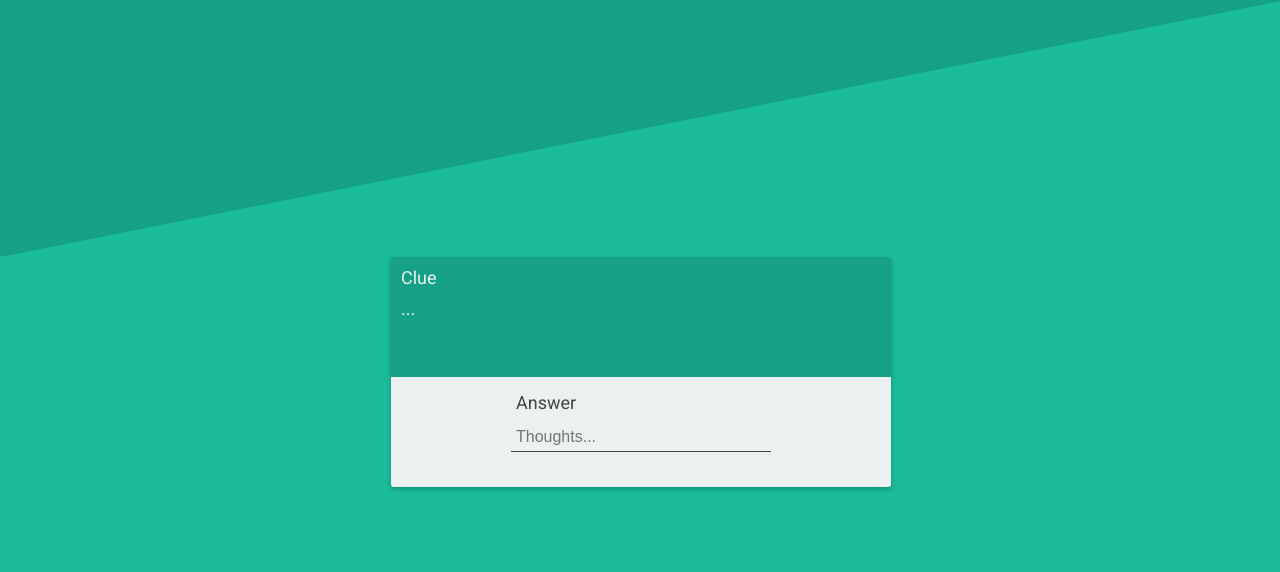
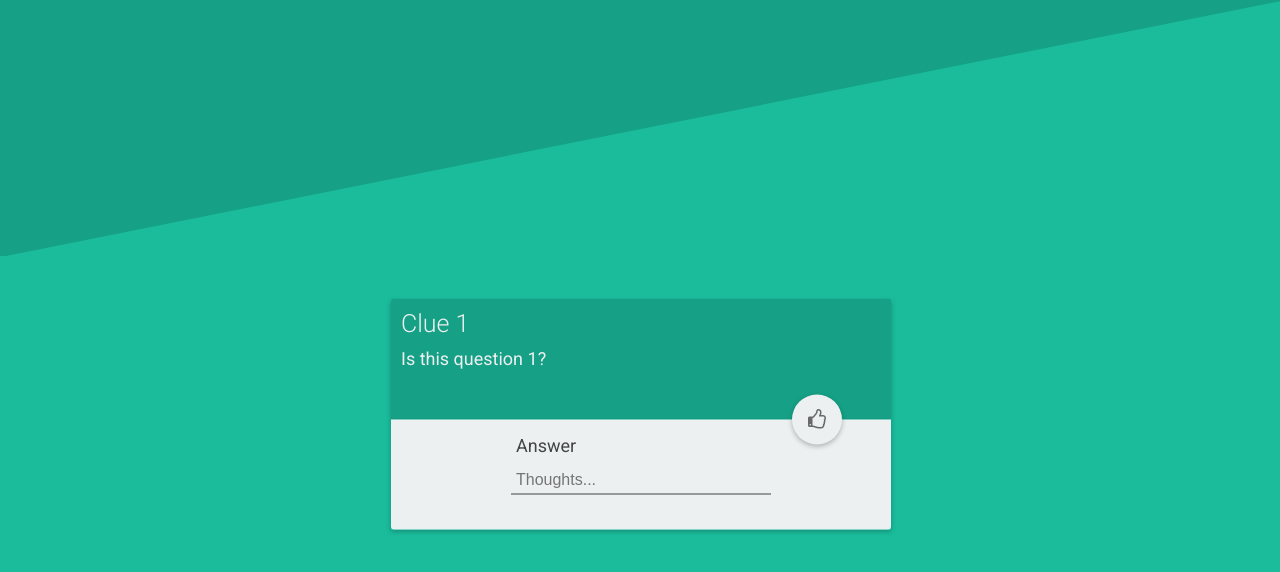
Before and after one commit to alexporter/Question, a plain HTML site: page index.html in a window 1280 px wide. Drawn offline with nearby package versions, Linux system fonts and the light colour scheme.

Commit message:
Updates to question box.

```diff
--- a/css/main.css
+++ b/css/main.css
@@ -84,16 +84,19 @@ textarea:focus, input:focus{
     margin-left: auto;
     margin-right: auto;
     box-shadow: 0 2px 5px 0 rgba(0,0,0,.26);
+    position: relative;
+    transform: translateY(-50%);
 }
-.question-box-top {
+#question-box-top {
     width: 100%;
     height: 120px;
     background-color: #16a085;
     border-top-left-radius: 3px;
     border-top-right-radius: 3px;
+    border-bottom: 1px solid rgba(0,0,0,.13);
     color: #ecf0f1;
 }
-.question-box-bottom {
+#question-box-bottom {
     width: 100%;
     height: 110px;
     text-align: center;
@@ -102,13 +105,32 @@ textarea:focus, input:focus{
     border-bottom-right-radius: 3px;
     color: #444;
 }
-.question-header {
+#question-header {
     padding: 10px;
+    font-weight: 300;
+    font-size: 25px;
 }
-.question {
+#question {
     padding: 0px 10px 10px 10px;
 }
-.answer-header {
+#answer-submit {
+    position: absolute;
+    width: 50px;
+    height: 50px;
+    background-color: #ecf0f1;
+    border-radius: 50%;
+    margin-left: 401px;
+    margin-top: -25px;
+    box-shadow: 0 2px 5px 0 rgba(0,0,0,.26);
+    text-align: center;
+    cursor: pointer;
+}
+#answer-submit i {
+    padding-top: 14px;
+    font-size: 21px;
+    color: #696969;
+}
+#answer-header {
     text-align: left;
     width: 50%;
     margin-left: auto;
@@ -116,7 +138,7 @@ textarea:focus, input:focus{
     padding-top: 15px;
     padding-bottom: 10px;
 }
-.answer {
+#answer {
     font-size: 16px;
     background-color: transparent;
     border-width: 0px;
@@ -124,6 +146,7 @@ textarea:focus, input:focus{
     color: #444;
     padding: 5px;
     border-bottom: 1px solid #444;
+    border-radius: 0px;
 }
 
 
--- a/index.html
+++ b/index.html
@@ -19,13 +19,14 @@
             <div class="stack" id="stack-top">
                 <div id="triangle"><div class="button" id="next-button" onclick="goToNext()"><i class="fa fa-check"></i></div></div>
                 <div id="question-box">
-                    <div class="question-box-top">
-                        <div class="question-header">Clue</div>
-                        <div class="question">...</div>
+                    <div id="question-box-top">
+                        <div id="question-header">Clue 1</div>
+                        <div id="question">...</div>
                     </div>
-                    <div class="question-box-bottom">
-                        <div class="answer-header">Answer</div>
-                        <input type="textfield" class="answer" id="answer" placeholder="Thoughts..." >
+                    <div id="answer-submit" onclick="submitAnswer()"><i class="fa fa-thumbs-o-up"></i></div>
+                    <div id="question-box-bottom">
+                        <div id="answer-header">Answer</div>
+                        <input type="textfield" id="answer" placeholder="Thoughts..." >
                     </div>
                 </div>
                 <!--<div class="button" onclick="submitAnswer()">CHECKS</div>-->
--- a/js/main.js
+++ b/js/main.js
@@ -14,7 +14,7 @@ $(document).ready(function() {
     });
 
     $("#answer").click(function()    {
-        submitAnswer();
+        // ...
     });
 });
 
@@ -22,6 +22,7 @@ function triangle(first) {
     var fullWidth = $("#stack-top").width(),
         triHeight = (fullWidth / 5),
         colorInfo = getColorInfo($("#cur-page").val());
+    setQuestion($("#cur-page").val());
 
     if(!colorInfo)  {
         // final one
@@ -77,6 +78,10 @@ function triangle(first) {
             "background-color": colorInfo.bottomColor
         });
         $("#stack-top").css(stackTopStyles);
+        $("#question-box").css({
+            "top": (($("#stack-top").height() - triHeight - $("#question-box").height()) / 2) + "px"
+        });
+        $("#question-box-top").css("background-color",colorInfo.bottomColor);
     }
 }
 
@@ -103,19 +108,90 @@ function getColorInfo(pageIndex) {
     return (colorInfo[pageIndex] ? colorInfo[pageIndex] : false);
 }
 
+function setQuestion(pageIndex)  {
+    var questionInfo = [
+        {
+            question: "Is this question 1?"
+        },
+        {
+            question: "Is this question 2?"
+        },
+        {
+            question: "Is this question 3?"
+        },
+        {
+            question: "Is this question 4?"
+        }
+    ];
+    /*
+    var questionInfo = [
+        {
+            question: "Is this question 1?"
+        },
+        {
+            question: "Is this question 2?"
+        },
+        {
+            question: "Is this question 3?"
+        },
+        {
+            question: "Is this question 4?"
+        }
+    ];
+    */
+
+    $("#question-header").html("Clue " + ((pageIndex * 1 + 1) * 1));
+    var questionDetails = (questionInfo[pageIndex] ? questionInfo[pageIndex] : false);
+    if(questionDetails)    {
+        $("#question").html(questionDetails.question);
+    }
+    else    {
+        $("#question").html("hmmm...text me...it messed up");
+    }
+}
+
 function submitAnswer() {
-    if(isCorrect()) {
+    if(isCorrect($("#cur-page").val())) {
         window.waitingOnNext = true;
+        document.body.style.zoom = 1.0;
         moveNextButton("In");
         $("#next-button").fadeTo(0,1);
         $("#stack-top").css({
             "top": "100%"
         });
+        $("#answer").val("");
+    }
+    else    {
+        $("#answer").addClass("shake animated");
+        setTimeout(function()   {
+            $("#answer").removeClass("shake animated");
+        }, 1000);
     }
 }
 
-function isCorrect()   {
-    return true;
+function isCorrect(pageIndex)   {
+    var answers = [
+            {
+                answer: "yes"
+            },
+            {
+                answer: "no"
+            },
+            {
+                answer: "yes"
+            },
+            {
+                answer: "no"
+            }
+        ],
+        answerSet = (answers[pageIndex] ? answers[pageIndex] : false),
+        isCorrect = false;
+
+    if(answerSet)   {
+        isCorrect = ($("#answer").val() == answerSet.answer);
+    }
+
+    return isCorrect;
 }
 
 function moveNextButton(type)   {
```
